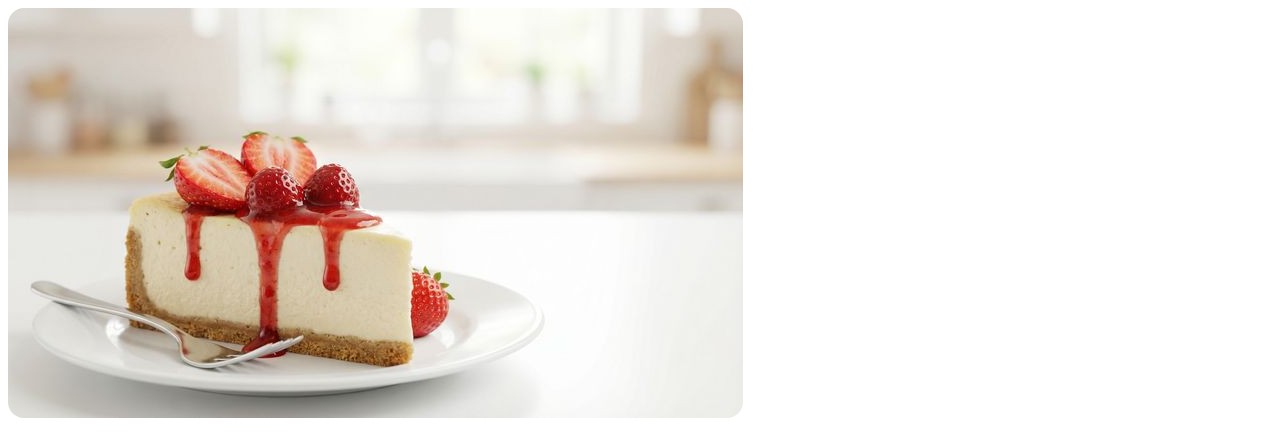
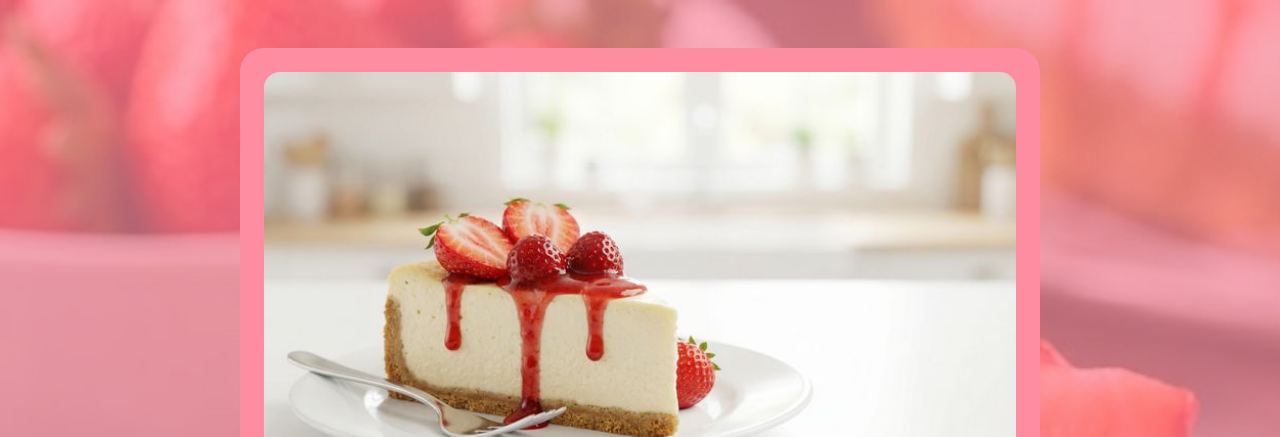
Before and after one commit to i-brandao/Pagina-de-receita, a plain HTML site: page index.html in a window 1280 px wide. Shown: the top 437 px of the page. Drawn offline with Linux system fonts and the light colour scheme.

Commit message:
add background image and style

```diff
--- a/style.css
+++ b/style.css
@@ -1,3 +1,19 @@
+body{
+  background-image: url(Assets/backgroundcolored.jpg);
+  background-size: cover;
+}
+
+#page {
+  box-sizing: border-box;
+  max-width: 800px;
+  margin: 48px auto;
+  padding: 24px;
+  background-color: #FF8DA1;
+  border-radius: 24px;
+}
+
 img {
   border-radius: 16px;
+  width: 100%;
+  height: auto;
 }
```
Also changed, not shown: Assets/backgroundcolored.jpg (added), 1 other file.
